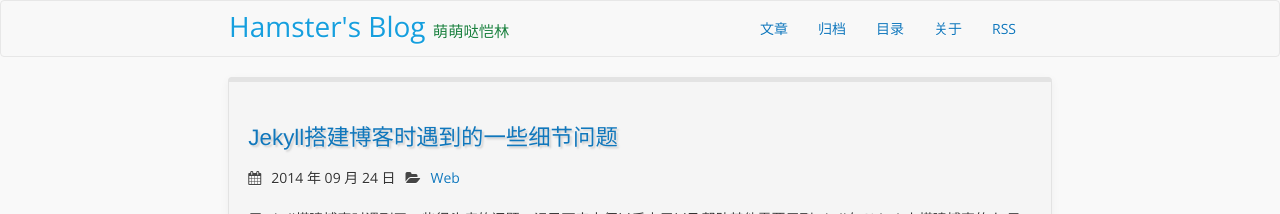
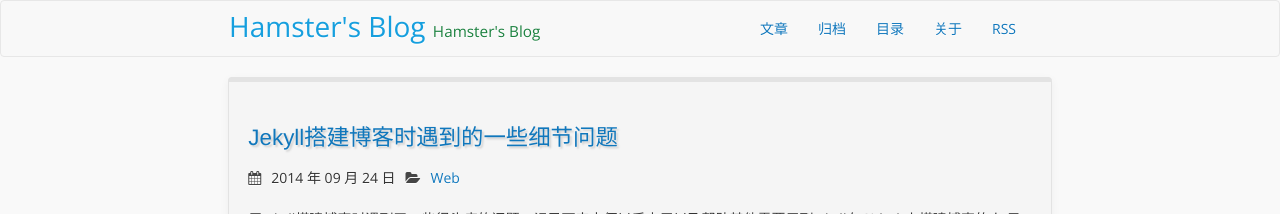
Before and after one commit to iHamsterball/ihamsterball.github.io, a Jekyll site: the page built from index.html, in a window 1280 px wide. Shown: the top 214 px of the page. Built offline with Jekyll 4.4.1, drawn with Linux system fonts in a browser that asks for light colours; nearby versions of some CDN libraries; Markdown is read by kramdown in place of the engine named in the settings; the list of posts is cut into pages by our own code.

Commit message:
RSS Checkout

```diff
--- a/_config.yml
+++ b/_config.yml
@@ -9,7 +9,7 @@ markdown: redcarpet
 
 excerpt_separator: <!-- more -->
 
-title : 萌萌哒恺林
+title : Hamster's Blog
 author :
   name : Hamster's Blog
   email : hamsterball@foxmail.com
```
Also changed, not shown: atom.xml (line endings or trailing spaces), css/typo.css (line endings or trailing spaces), image/background.jpg (added), rss.xml (line endings or trailing spaces).
